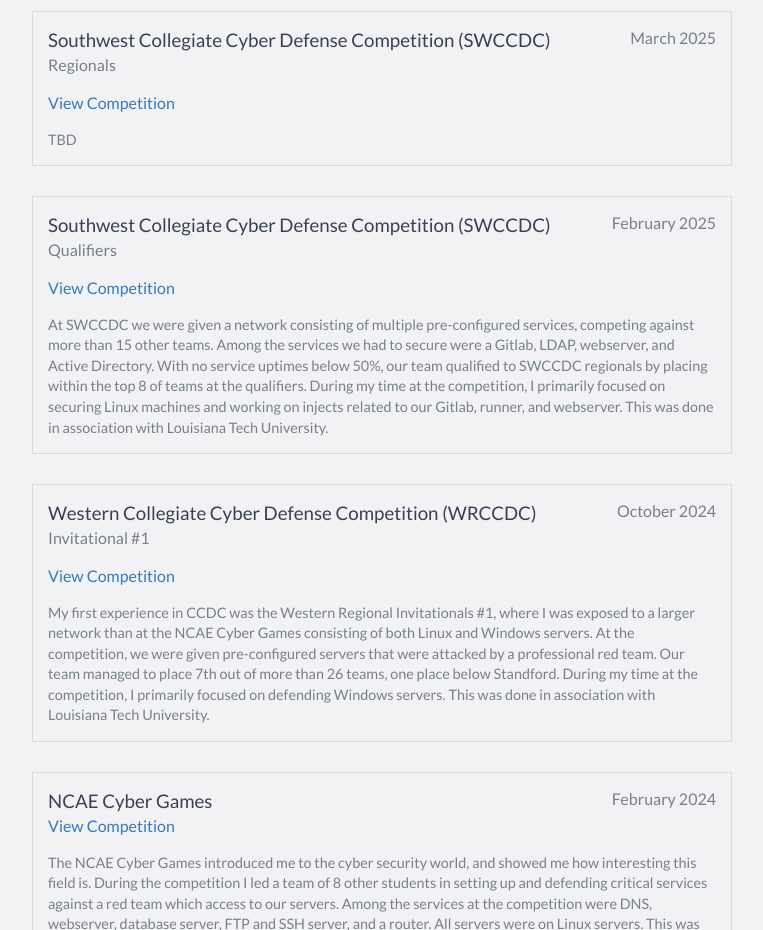
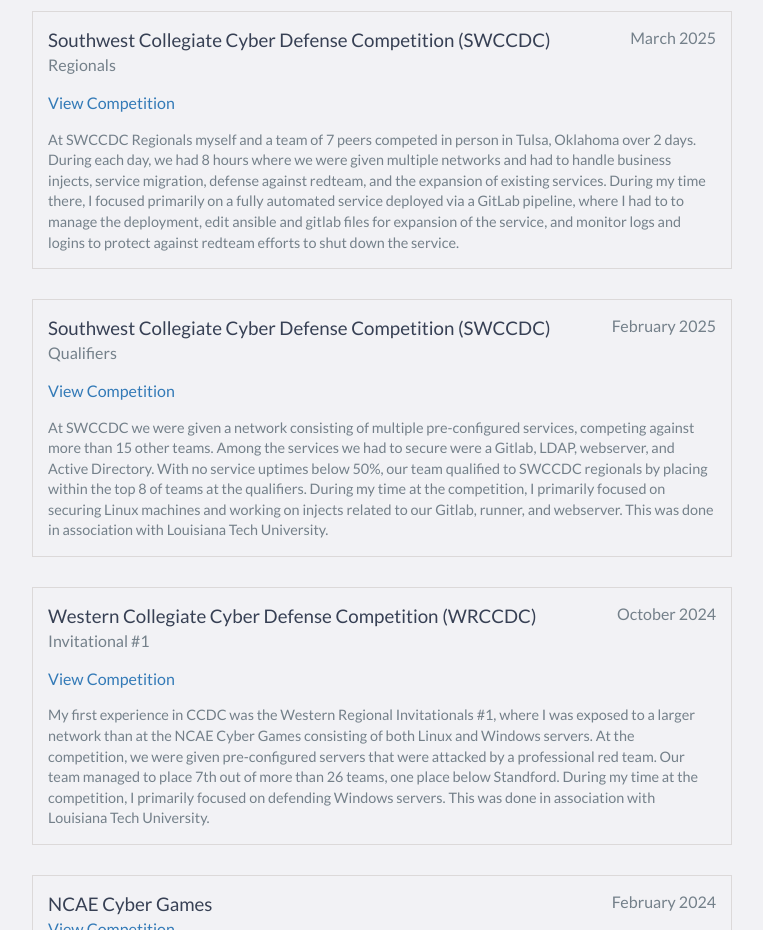
Before and after one commit to AidanFeess/AidanFeess.github.io, a website: page index.html in a window 1280 px wide. Shown: the part 2400-3330 px from the top of the page, without its empty margins (258-1021 px from the left). Drawn offline with nearby package versions, Linux system fonts and the light colour scheme.

Commit message:
Update with most recent experience
Updated the index.html file line 150-152 with new information regarding what I did at SWCCDC Regionals 2025

```diff
--- a/index.html
+++ b/index.html
@@ -147,7 +147,9 @@
             <h4>Regionals</h4>
             <h4><a href="https://southwestccdc.com/">View Competition</a></h4>
             <p>
-                TBD
+                At SWCCDC Regionals myself and a team of 7 peers competed in person in Tulsa, Oklahoma over 2 days. During each day, we had 8 hours where we were given multiple networks and had to handle business injects,
+		service migration, defense against redteam, and the expansion of existing services. During my time there, I focused primarily on a fully automated service deployed via a GitLab pipeline, where I had to to
+		manage the deployment, edit ansible and gitlab files for expansion of the service, and monitor logs and logins to protect against redteam efforts to shut down the service.
             </p>
         </div>
 
```
